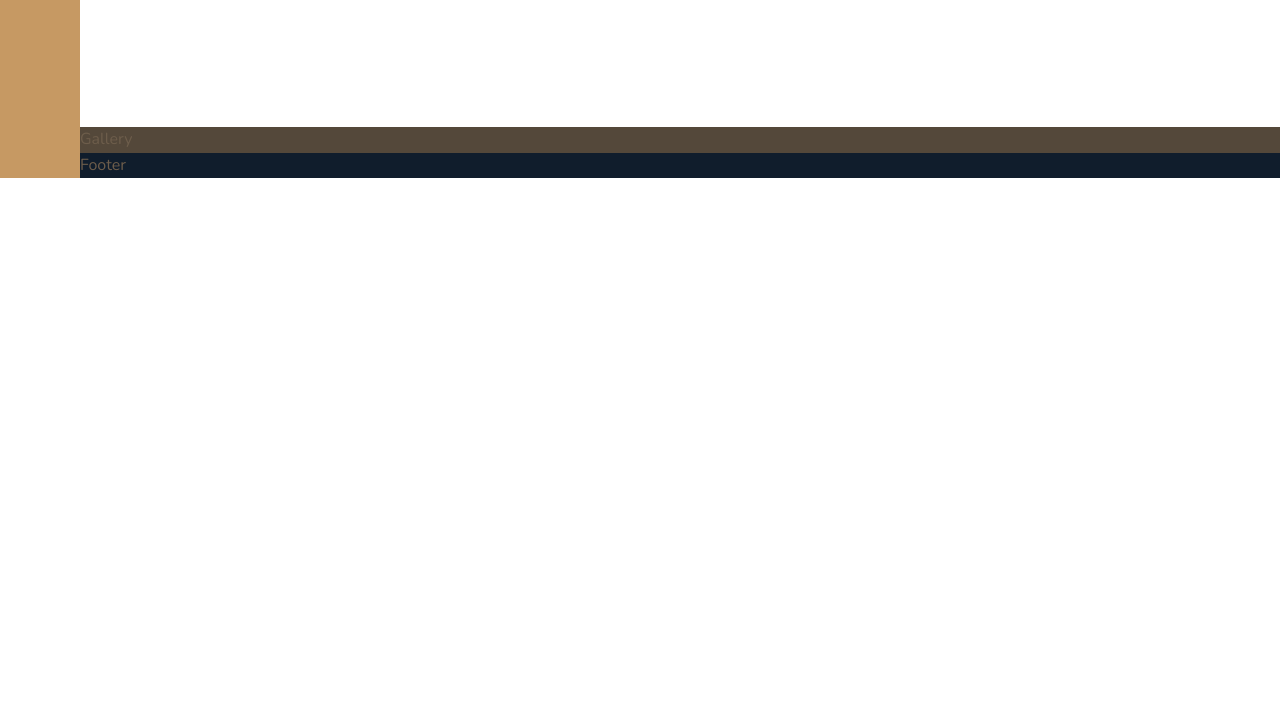
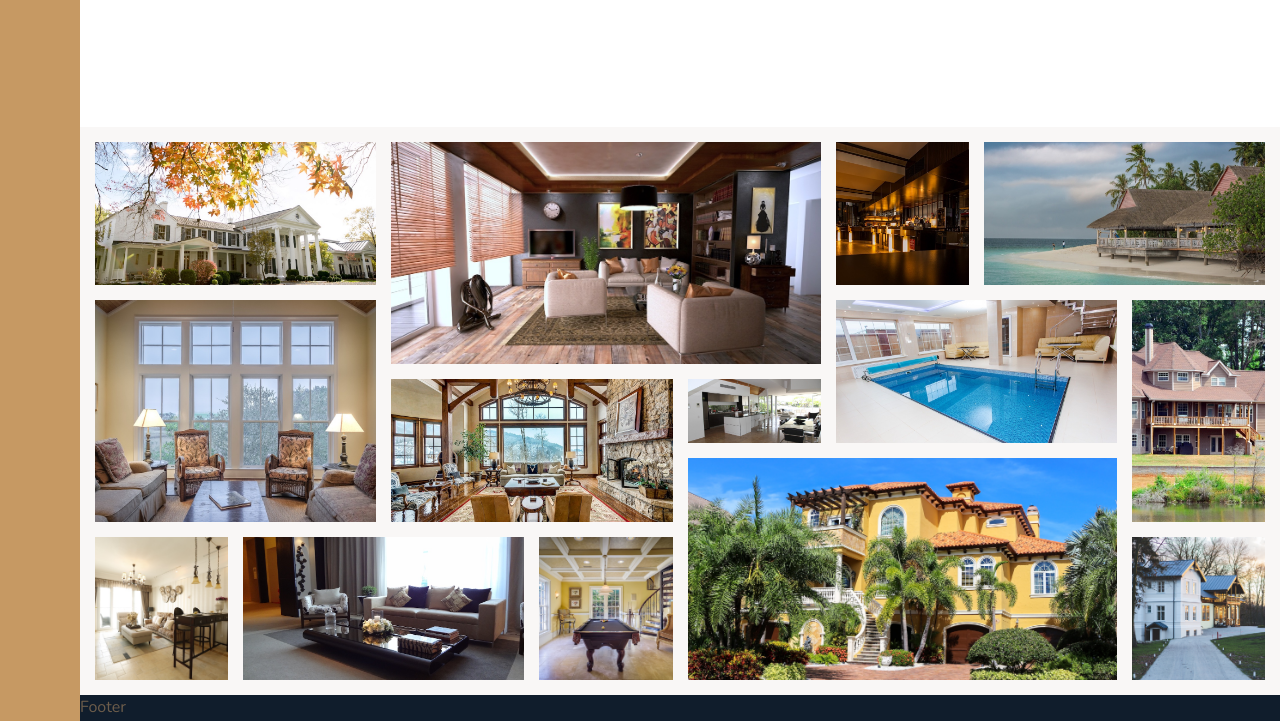
Before and after one commit to sonuram553/learning-css, a website: page index.html in a window 1280 px wide. Shown: the part 2805-3526 px from the top of the page. Before the commit the page ends 2983 px from the top, so only its background shows below. Drawn offline with nearby package versions, Linux system fonts and the light colour scheme.

Commit message:
Complete gallery section

```diff
--- a/index.html
+++ b/index.html
@@ -379,7 +379,80 @@
     </section>
 
     <section class="gallery">
-      Gallery
+      <img
+        src="img/gal-1.jpeg"
+        alt="Gallery image 1"
+        class="gallery__img gallery__img_1"
+      />
+      <img
+        src="img/gal-2.jpeg"
+        alt="Gallery image 2"
+        class="gallery__img gallery__img_2"
+      />
+
+      <img
+        src="img/gal-3.jpeg"
+        alt="Gallery image 3"
+        class="gallery__img gallery__img_3"
+      />
+      <img
+        src="img/gal-4.jpeg"
+        alt="Gallery image 4"
+        class="gallery__img gallery__img_4"
+      />
+      <img
+        src="img/gal-5.jpeg"
+        alt="Gallery image 5"
+        class="gallery__img gallery__img_5"
+      />
+      <img
+        src="img/gal-6.jpeg"
+        alt="Gallery image 6"
+        class="gallery__img gallery__img_6"
+      />
+      <img
+        src="img/gal-7.jpeg"
+        alt="Gallery image 7"
+        class="gallery__img gallery__img_7"
+      />
+
+      <img
+        src="img/gal-8.jpeg"
+        alt="Gallery image 8"
+        class="gallery__img gallery__img_8"
+      />
+      <img
+        src="img/gal-9.jpeg"
+        alt="Gallery image 9"
+        class="gallery__img gallery__img_9"
+      />
+      <img
+        src="img/gal-10.jpeg"
+        alt="Gallery image 10"
+        class="gallery__img gallery__img_10"
+      />
+
+      <img
+        src="img/gal-11.jpeg"
+        alt="Gallery image 11"
+        class="gallery__img gallery__img_11"
+      />
+      <img
+        src="img/gal-12.jpeg"
+        alt="Gallery image 12"
+        class="gallery__img gallery__img_12"
+      />
+      <img
+        src="img/gal-13.jpeg"
+        alt="Gallery image 13"
+        class="gallery__img gallery__img_13"
+      />
+
+      <img
+        src="img/gal-14.jpeg"
+        alt="Gallery image 14"
+        class="gallery__img gallery__img_14"
+      />
     </section>
 
     <footer class="footer">
--- a/sass/components/_gallery.scss
+++ b/sass/components/_gallery.scss
@@ -1,4 +1,77 @@
 .gallery {
-  background-color: $color-grey-dark-1;
+  background-color: $color-grey-light-1;
   grid-column: full-start / full-end;
+  padding: 1.5rem;
+
+  display: grid;
+  gap: 1.5rem;
+  grid-template-columns: repeat(8, 1fr);
+  grid-template-rows: repeat(7, 5vw);
+
+  &__img {
+    width: 100%;
+    height: 100%;
+    object-fit: cover;
+    display: block;
+
+    &_1 {
+      grid-column: 1 / span 2;
+      grid-row: 1 / span 2;
+    }
+
+    &_2 {
+      grid-column: 3 / span 3;
+      grid-row: 1 / span 3;
+    }
+
+    &_3 {
+      grid-row: 1 / span 2;
+    }
+
+    &_4 {
+      grid-column: 7 / span 2;
+      grid-row: 1 / span 2;
+    }
+
+    &_5 {
+      grid-column: 1 / span 2;
+      grid-row: 3 / span 3;
+    }
+
+    &_6 {
+      grid-column: span 2;
+      grid-row: span 2;
+    }
+
+    &_7 {
+      grid-row: span 3;
+    }
+
+    &_8 {
+      grid-column: span 2;
+      grid-row: span 2;
+    }
+
+    &_10 {
+      grid-column: span 3;
+      grid-row: span 3;
+    }
+
+    &_11 {
+      grid-row: span 2;
+    }
+
+    &_12 {
+      grid-column: span 2;
+      grid-row: span 2;
+    }
+
+    &_13 {
+      grid-row: span 2;
+    }
+
+    &_14 {
+      grid-row: span 2;
+    }
+  }
 }
```
Also changed, not shown: css/styles.css.
